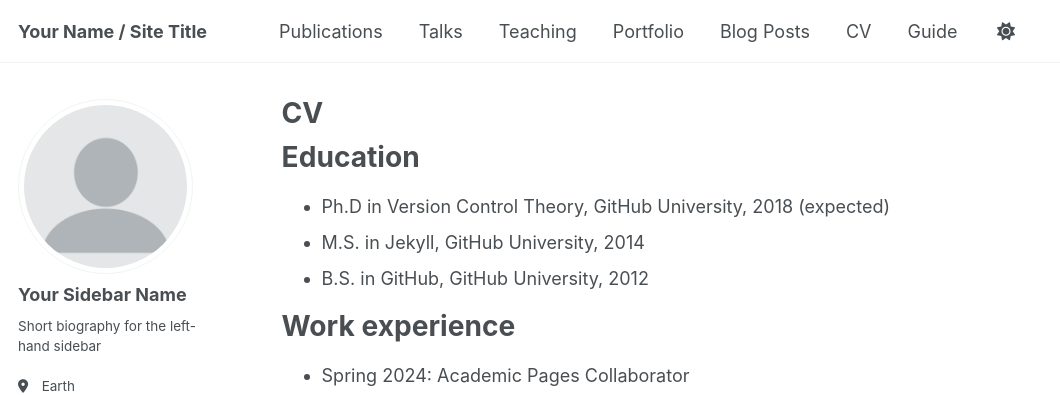
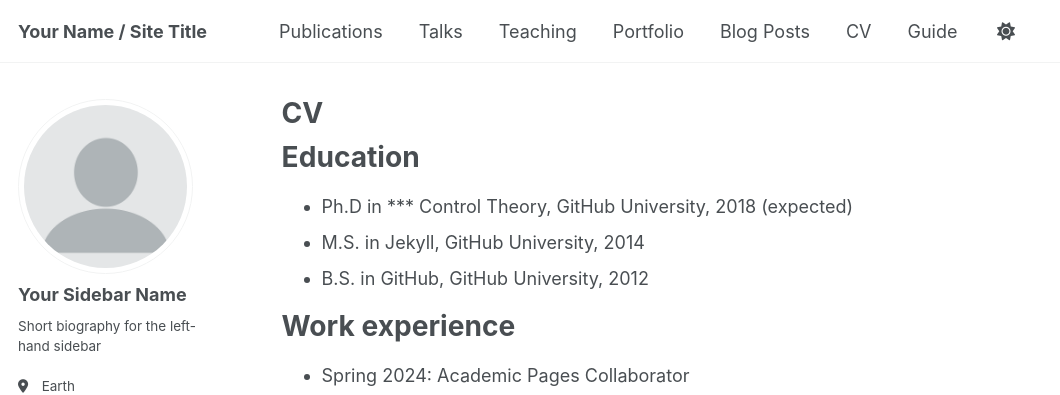
Before and after one commit to Shao-Shuai-PhD/HomePage, a Jekyll site: the page built from _pages/cv.md, in a window 1280 px wide and 900 px high. Shown: the top 395 px of the window, without its empty margins (0-1060 px from the left). Built offline with Jekyll 4.4.1, drawn with Linux system fonts in a browser that asks for light colours; some web fonts are replaced; a script that is not in the unit is left out.

Commit message:
Update cv.md

```diff
--- a/_pages/cv.md
+++ b/_pages/cv.md
@@ -11,7 +11,7 @@ redirect_from:
 
 Education
 ======
-* Ph.D in Version Control Theory, GitHub University, 2018 (expected)
+* Ph.D in *** Control Theory, GitHub University, 2018 (expected)
 * M.S. in Jekyll, GitHub University, 2014
 * B.S. in GitHub, GitHub University, 2012
 
```
